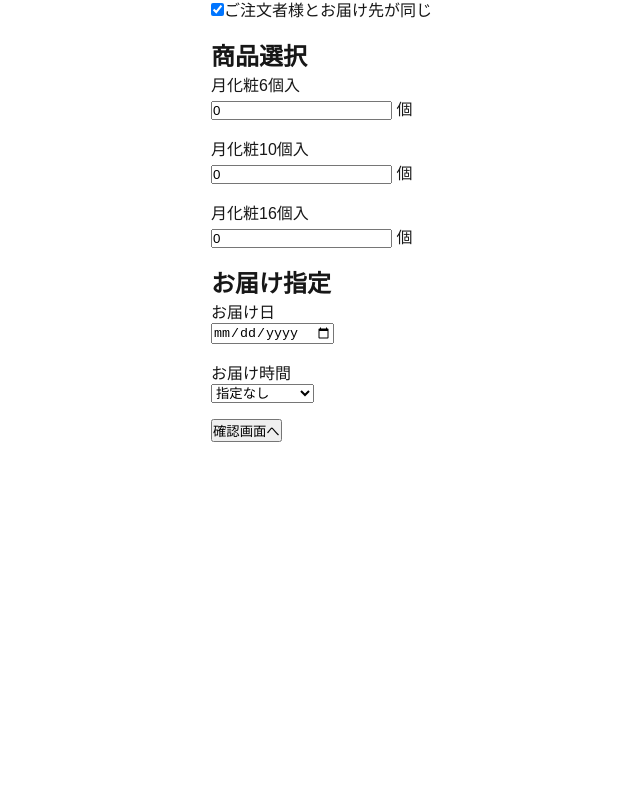
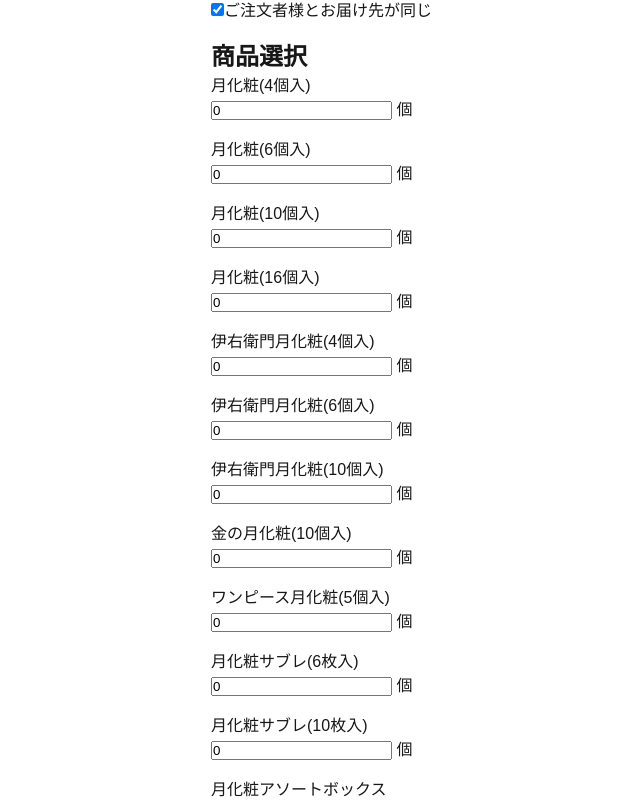
Before and after one commit to aokishofuan/expo-order-app, a Next.js app: page / in a window 1280 px wide. Shown: the part 355-1158 px from the top of the page, without its empty margins (179-819 px from the left). Before the commit the page ends 800 px from the top, so only its background shows below. Built offline with nearby package versions, Linux system fonts and the light colour scheme.

Commit message:
商品情報の更新と注文一覧の修正

```diff
--- a/src/components/OrderForm.tsx
+++ b/src/components/OrderForm.tsx
@@ -7,9 +7,18 @@ interface Props {
 }
 
 const PRODUCTS = [
-  { itemName: '月化粧6個入', itemCode: 'A001' },
-  { itemName: '月化粧10個入', itemCode: 'A002' },
-  { itemName: '月化粧16個入', itemCode: 'A003' },
+  { itemName: '月化粧(4個入)', itemCode: '035604' },
+  { itemName: '月化粧(6個入)', itemCode: '035606' },
+  { itemName: '月化粧(10個入)', itemCode: '035610' },
+  { itemName: '月化粧(16個入)', itemCode: '035616' },
+  { itemName: '伊右衛門月化粧(4個入)', itemCode: '009514' },
+  { itemName: '伊右衛門月化粧(6個入)', itemCode: '009515' },
+  { itemName: '伊右衛門月化粧(10個入)', itemCode: '009516' },
+  { itemName: '金の月化粧(10個入)', itemCode: '009056' },
+  { itemName: 'ワンピース月化粧(5個入)', itemCode: '009064' },
+  { itemName: '月化粧サブレ(6枚入)', itemCode: '036806' },
+  { itemName: '月化粧サブレ(10枚入)', itemCode: '036810' },
+  { itemName: '月化粧アソートボックス', itemCode: '009640' },
 ];
 
 const OrderForm: React.FC<Props> = ({ onAddOrder }) => {
@@ -25,9 +34,18 @@ const OrderForm: React.FC<Props> = ({ onAddOrder }) => {
   const [recipientAddress, setRecipientAddress] = useState('');
   const [recipientPhone, setRecipientPhone] = useState('');
   const [quantities, setQuantities] = useState<{ [key: string]: number }>({
-    '月化粧6個入': 0,
-    '月化粧10個入': 0,
-    '月化粧16個入': 0,
+    '月化粧(4個入)': 0,
+    '月化粧(6個入)': 0,
+    '月化粧(10個入)': 0,
+    '月化粧(16個入)': 0,
+    '伊右衛門月化粧(4個入)': 0,
+    '伊右衛門月化粧(6個入)': 0,
+    '伊右衛門月化粧(10個入)': 0,
+    '金の月化粧(10個入)': 0,
+    'ワンピース月化粧(5個入)': 0,
+    '月化粧サブレ(6枚入)': 0,
+    '月化粧サブレ(10枚入)': 0,
+    '月化粧アソートボックス': 0,
   });
 
   const [showConfirm, setShowConfirm] = useState(false);
@@ -99,9 +117,18 @@ const OrderForm: React.FC<Props> = ({ onAddOrder }) => {
     setRecipientAddress('');
     setRecipientPhone('');
     setQuantities({
-      '月化粧6個入': 0,
-      '月化粧10個入': 0,
-      '月化粧16個入': 0,
+      '月化粧(4個入)': 0,
+      '月化粧(6個入)': 0,
+      '月化粧(10個入)': 0,
+      '月化粧(16個入)': 0,
+      '伊右衛門月化粧(4個入)': 0,
+      '伊右衛門月化粧(6個入)': 0,
+      '伊右衛門月化粧(10個入)': 0,
+      '金の月化粧(10個入)': 0,
+      'ワンピース月化粧(5個入)': 0,
+      '月化粧サブレ(6枚入)': 0,
+      '月化粧サブレ(10枚入)': 0,
+      '月化粧アソートボックス': 0,
     });
     setShowConfirm(false);
   };
```
